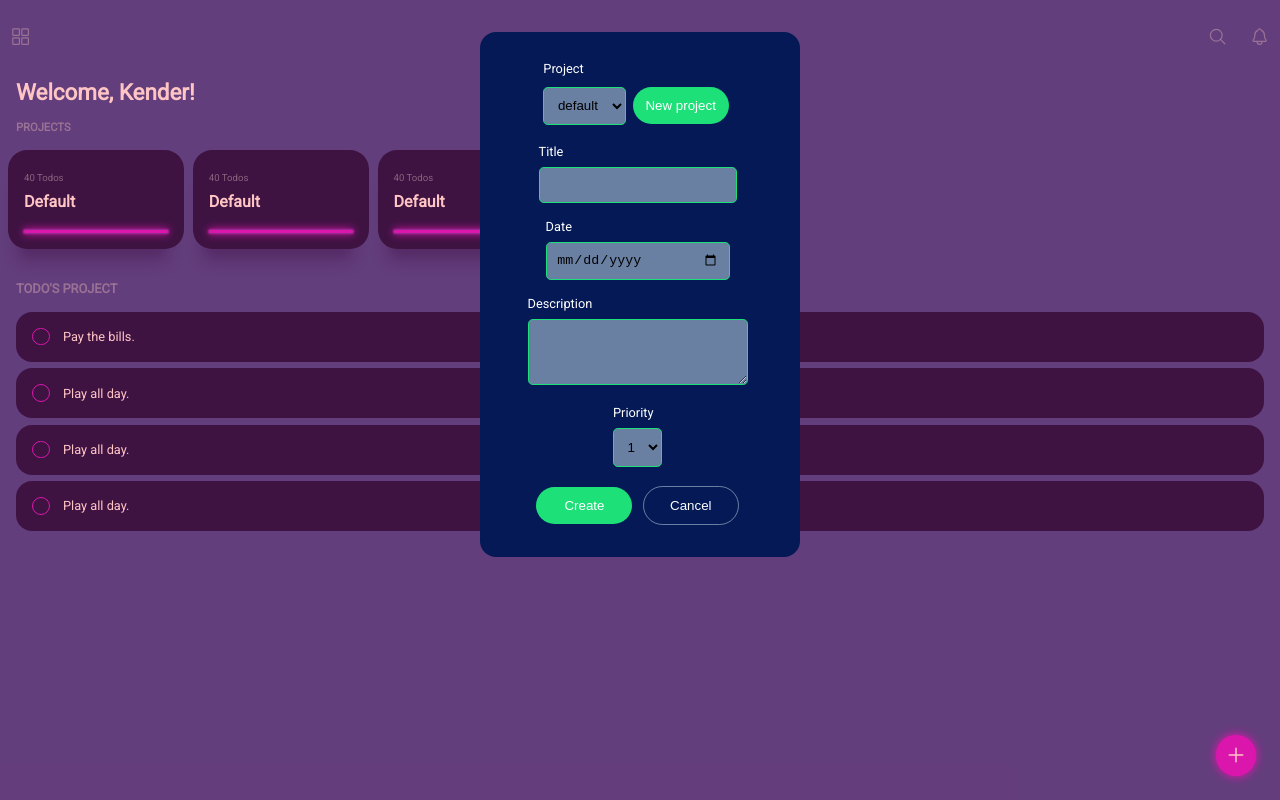
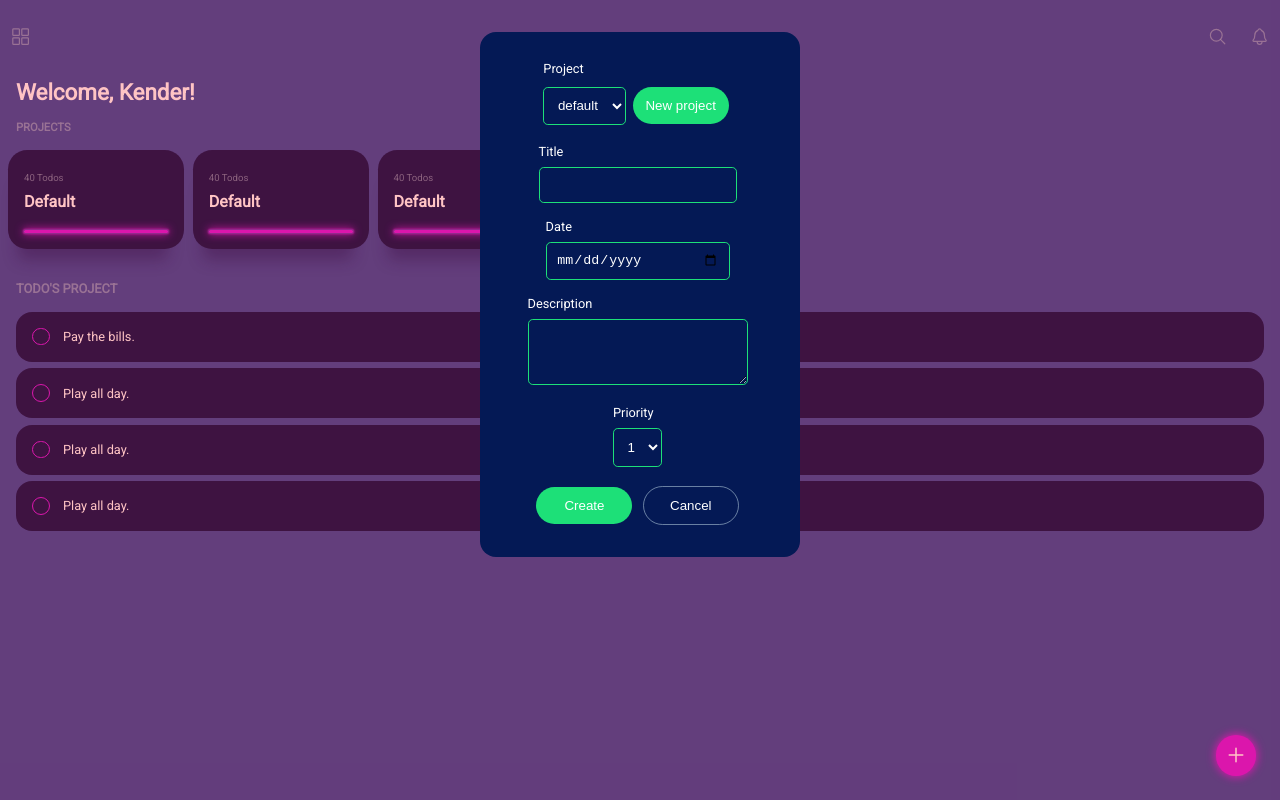
Before and after one commit to kenderb/TODO-LIST-JS, a website built with webpack: page dist/index.html in a window 1280 px wide. Built offline with nearby package versions, Linux system fonts and the light colour scheme.

Commit message:
change the inputs background

```diff
--- a/src/components/todo-form/form.style.scss
+++ b/src/components/todo-form/form.style.scss
@@ -25,7 +25,8 @@
   input,
   select,
   textarea {
-    background-color: $white-gray;
+    background-color: transparent;
+    color: white;
     border: $project-three-color solid 0.5px;
     padding: 0.6rem;
     border-radius: 0.3rem;
```
